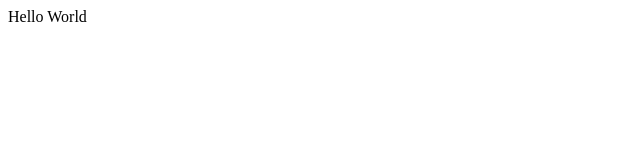
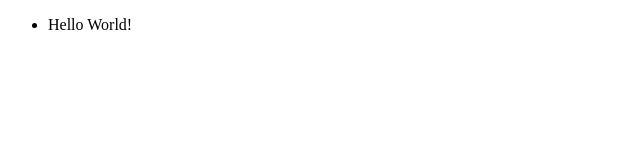
Before and after one commit to knishide5/Jest-tutorial, a React (Create React App) app in the folder todos-with-undo/: page / in a window 1280 px wide. Shown: the top 160 px of the page, without its empty margins (0-640 px from the left). Built offline with nearby package versions, Linux system fonts and the light colour scheme.

Commit message:
connect container component to store

```diff
--- a/todos-with-undo/src/components/App.js
+++ b/todos-with-undo/src/components/App.js
@@ -1,8 +1,9 @@
 import React from 'react'
+import VisibleTodoList from '../containers/VisibleTodoList';
 
 const App = () => (
   <div>
-    Hello World
+    <VisibleTodoList/>
   </div>
 )
 
--- a/todos-with-undo/src/components/Todo.js
+++ b/todos-with-undo/src/components/Todo.js
@@ -1,7 +1,7 @@
 import React from 'react'
 
-const Todo = ({text}) => {
+const Todo = ({text}) => (
   <li>{text}</li>
-}
+)
 
 export default Todo
--- /dev/null
+++ b/todos-with-undo/src/containers/VisibleTodoList.js
@@ -0,0 +1,10 @@
+import { connect } from 'react-redux'
+import TodoList from "../components/TodoList";
+
+const mapStateProps = (state) => {
+  return { todos: state.todos }
+}
+
+const VisibleTodoList = connect(mapStateProps)(TodoList)
+
+export default VisibleTodoList
--- a/todos-with-undo/src/index.js
+++ b/todos-with-undo/src/index.js
@@ -18,5 +18,4 @@
 )
 
 store.dispatch(addTodo('Hello World!'))
-store.dispatch(addTodo('Hello World!'))
 console.log(store.getState())
```
